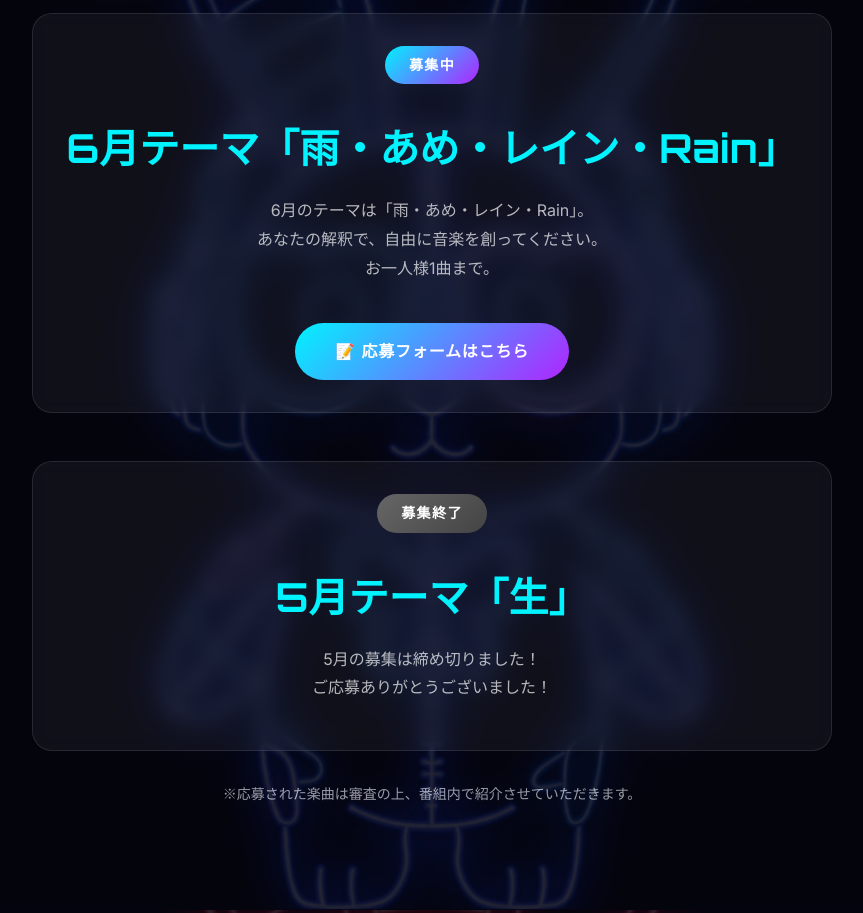
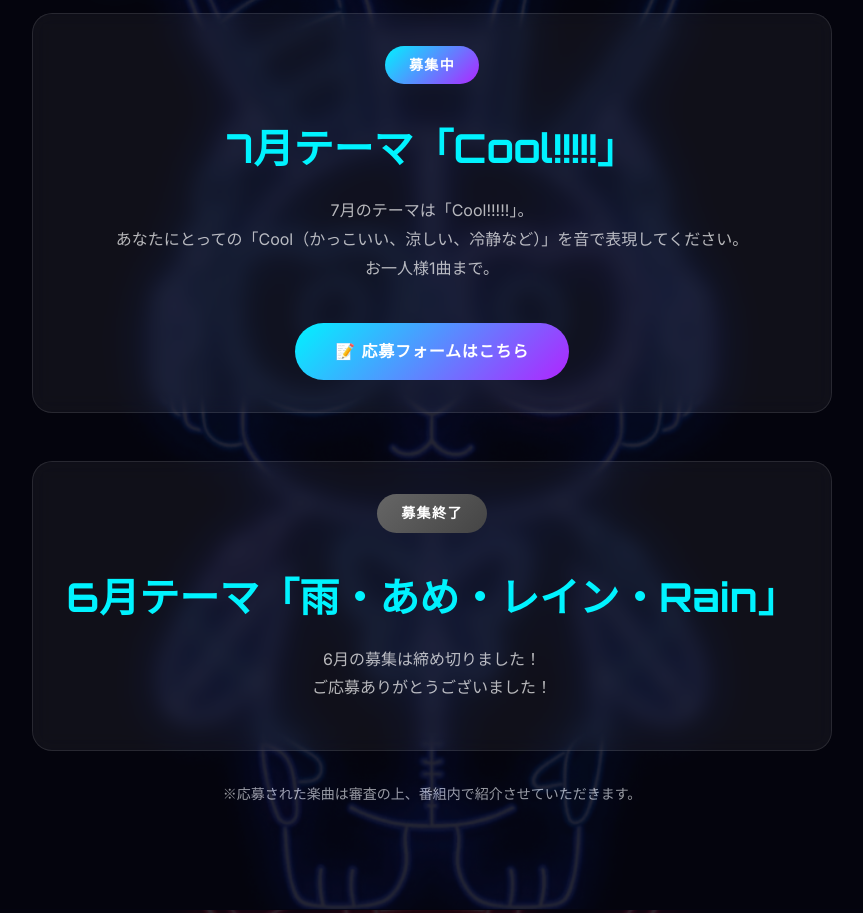
Before and after one commit to MYST0518/ai-sound-cypher, a plain HTML site: page index.html in a window 1280 px wide. Shown: the part 2517-3430 px from the top of the page, without its empty margins (208-1071 px from the left). Drawn offline with Linux system fonts and the light colour scheme.

Commit message:
🎵 Update index.html with July theme Cool!!!!!

```diff
--- a/index.html
+++ b/index.html
@@ -109,20 +109,20 @@
             <h2 class="section-title">SUBMIT YOUR TRACK</h2>
             <div class="theme-announcement glass">
                 <span class="theme-label">募集中</span>
-                <h3 class="current-theme">6月テーマ「雨・あめ・レイン・Rain」</h3>
+                <h3 class="current-theme">7月テーマ「Cool!!!!!」</h3>
                 <p class="theme-description">
-                    6月のテーマは「雨・あめ・レイン・Rain」。<br>
-                    あなたの解釈で、自由に音楽を創ってください。<br>
+                    7月のテーマは「Cool!!!!!」。<br>
+                    あなたにとっての「Cool（かっこいい、涼しい、冷静など）」を音で表現してください。<br>
                     お一人様1曲まで。
                 </p>
-                <a href="https://forms.gle/AHRucPwvqUr9FjeU6" target="_blank" class="btn-submit-theme">
+                <a href="https://forms.gle/bDd5mjQvXqBCZUs69" target="_blank" class="btn-submit-theme">
                     📝 応募フォームはこちら
                 </a>
             </div>
             <div class="theme-announcement glass theme-closed">
                 <span class="theme-label closed">募集終了</span>
-                <h3 class="current-theme">5月テーマ「生」</h3>
-                <p class="theme-description">5月の募集は締め切りました！<br>ご応募ありがとうございました！</p>
+                <h3 class="current-theme">6月テーマ「雨・あめ・レイン・Rain」</h3>
+                <p class="theme-description">6月の募集は締め切りました！<br>ご応募ありがとうございました！</p>
             </div>
             <div class="submission-note">
                 <p>※応募された楽曲は審査の上、番組内で紹介させていただきます。</p>
```
